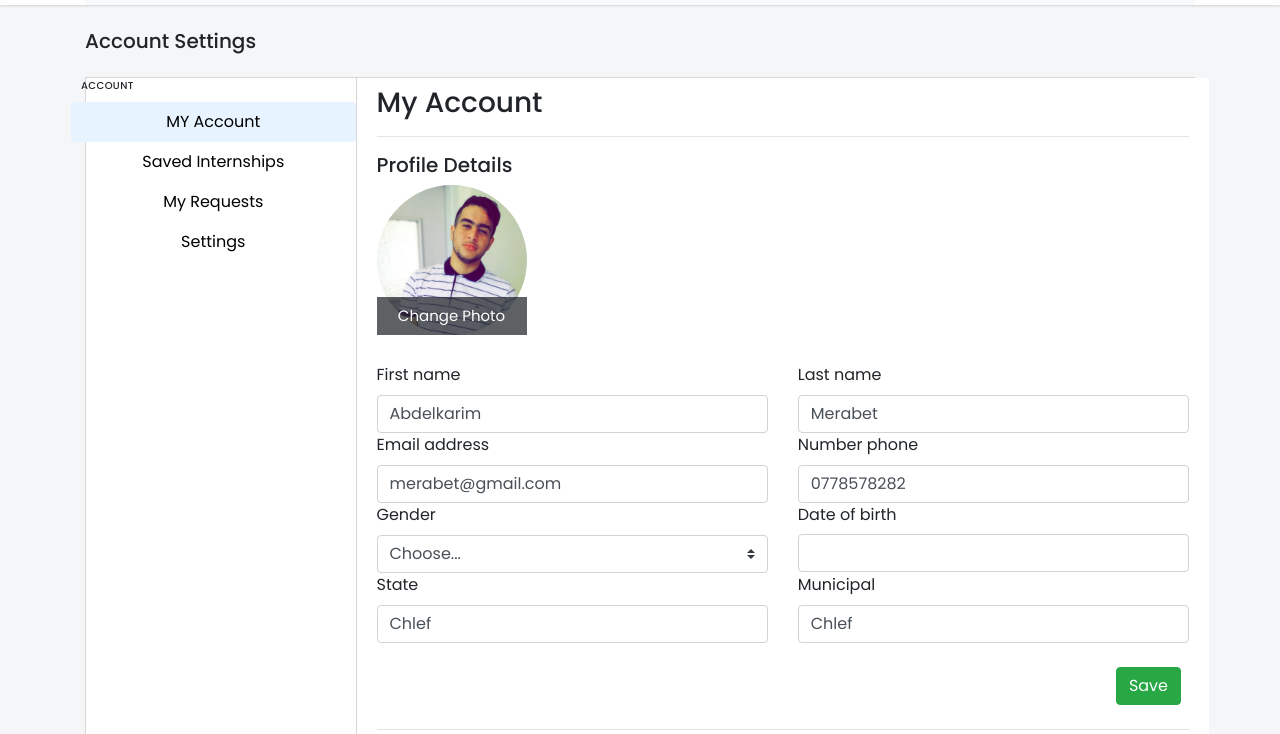
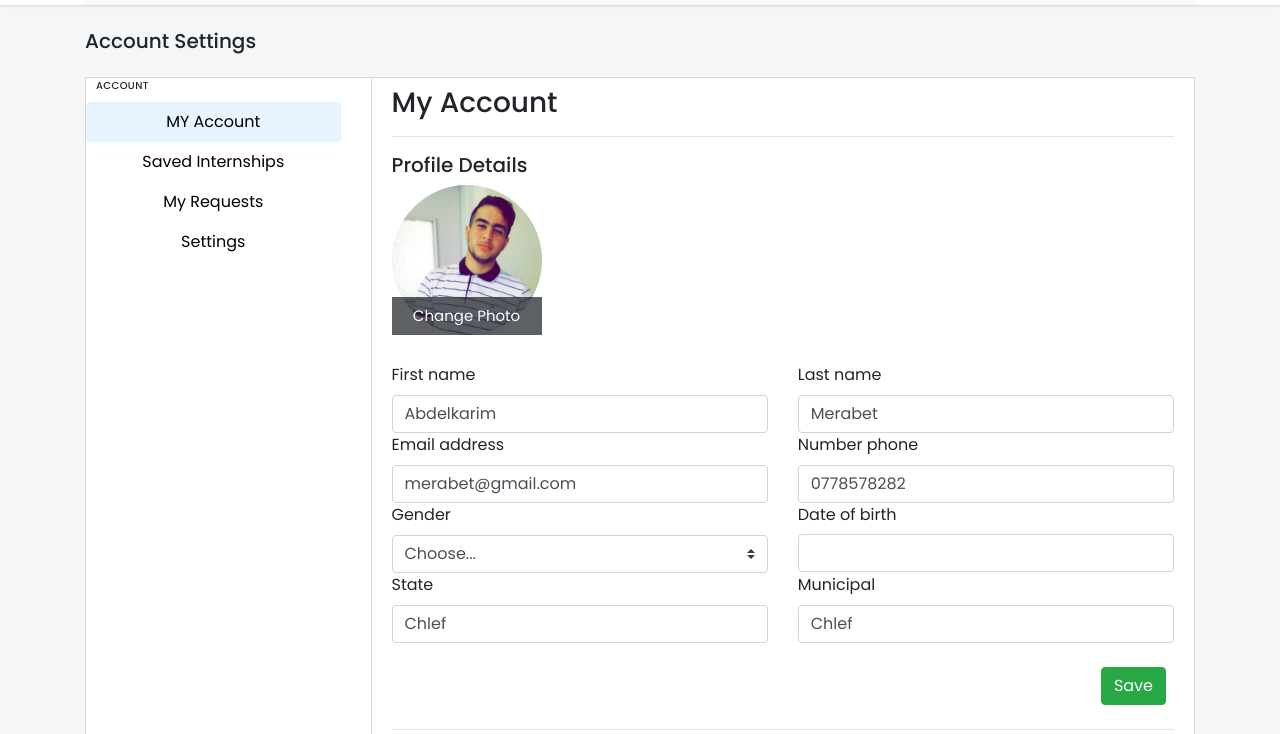
Before and after one commit to AbdelkarimMerabet/internFinder--Front-End, a plain HTML site: page pages/Profile/ProfileStudent.html in a window 1280 px wide. Shown: the part 66-800 px from the top of the page. Drawn offline with nearby package versions, Linux system fonts and the light colour scheme.

Commit message:
update  Page profile student

```diff
--- a/pages/Profile/ProfileStudent.html
+++ b/pages/Profile/ProfileStudent.html
@@ -65,7 +65,7 @@
           <div class="Profile-student">
                 <div class="row">
                     <!----------------------------- first-content ----------------------------->
-                    <div class="col-3 p-0">
+                    <div class="col-3 ">
                         <div class="first-content">
                         <div class="nav flex-column nav-pills " id="v-pills-tab" role="tablist" aria-orientation="vertical">
                             <h4 class="subheader">Account</h4>
@@ -89,7 +89,7 @@
                     <!----------------------------- first-content ----------------------------->
 
                     <!----------------------------- second-content ----------------------------->
-                        <div class="col-9 p-0">
+                        <div class="col-9 ">
                         <div class="second-content">
                         <div class="tab-content" id="v-pills-tabContent">
                         <!------------------------- ---My Account ------------------------------------------>
```
